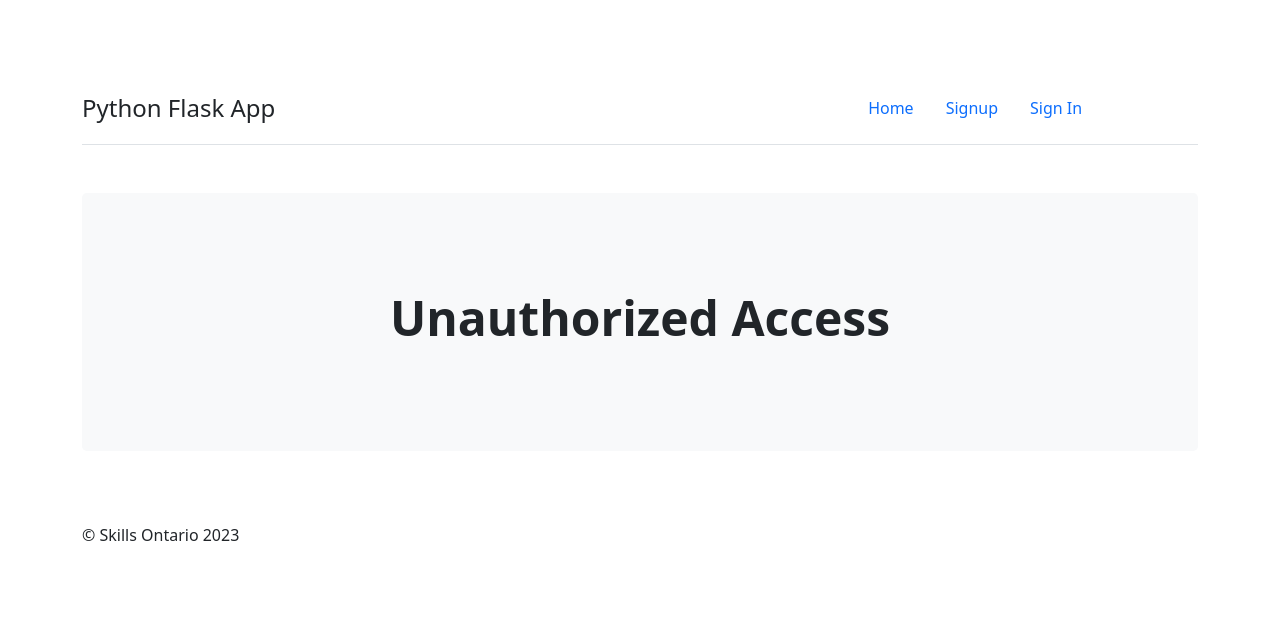
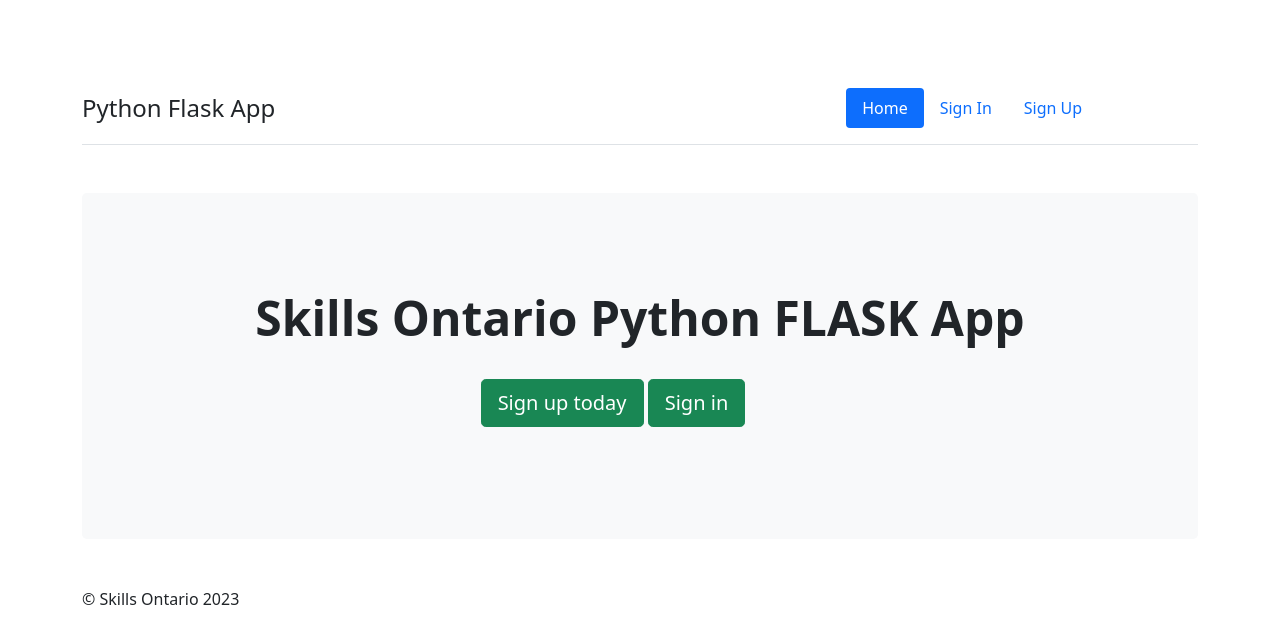
Before and after one commit to lenguyen2022/cloud, a Flask app: page /userhome in a window 1280 px wide. Shown: the top 644 px of the page. Run offline with Flask 3, Linux system fonts and the light colour scheme; some libraries are stand-ins or nearby versions.

Commit message:
Updaet index.html

```diff
--- a/FLASK app/templates/error.html
+++ b/FLASK app/templates/error.html
@@ -2,7 +2,7 @@
 <html lang="en">
 	<head>
 
-		<title>Error - Python Flask App</title>
+		<title>Python Flask Skills Ontario App</title>
 
 		<link
 			href="https://cdn.jsdelivr.net/npm/bootstrap@5.1.3/dist/css/bootstrap.min.css"
@@ -16,7 +16,7 @@
 
 		<div class="container">
 
-			<div class="header">
+			<header class="header">
 
 				<nav
 					class="border-bottom flex-wrap mb-4 py-3 d-flex justify-content-center"
@@ -30,22 +30,32 @@
 
 					<ul class="nav nav-pills">
 						<li class="nav-item">
-							<a href="/" class="nav-link">Home</a>
+							<a href="/" class="nav-link active" aria-current="page">Home</a>
 						</li>
 						<li class="nav-item">
-							<a href="/signup" class="nav-link">Signup</a>
+							<a href="/signin" class="nav-link">Sign In </a>
 						</li>
 						<li class="nav-item">
-							<a href="/signin" class="nav-link">Sign In</a>
+							<a href="/signup" class="nav-link">Sign Up</a>
 						</li>
 					</ul>
 
 				</nav>
 
-			</div>
+			</header>
 			<div class="bg-light rounded-3 mb-4 p-5">
-				<div class="container-fluid py-5">
-					<h1 class="text-center fw-bold display-5">{{message}}</h1>
+				<div class="container-fluid text-center py-5">
+					<h1 class="fw-bold display-5">Skills Ontario Python FLASK App</h1>
+
+					<p>
+						<a href="/signup" class="btn btn-lg btn-success"
+							>Sign up today</a
+						>
+						<a href="/signin" class="btn btn-lg btn-success"
+							>Sign in</a
+						>
+
+					</p>
 				</div>
 			</div>
 
```
